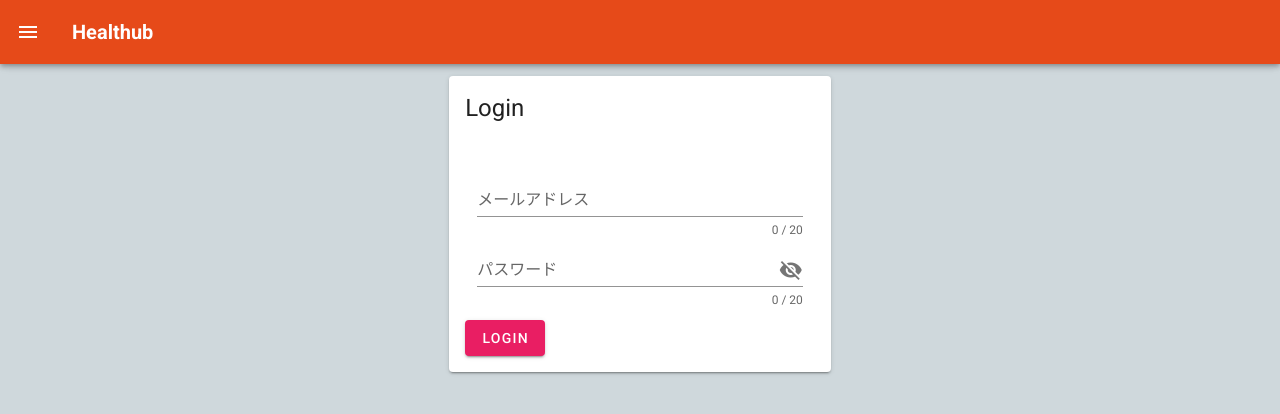
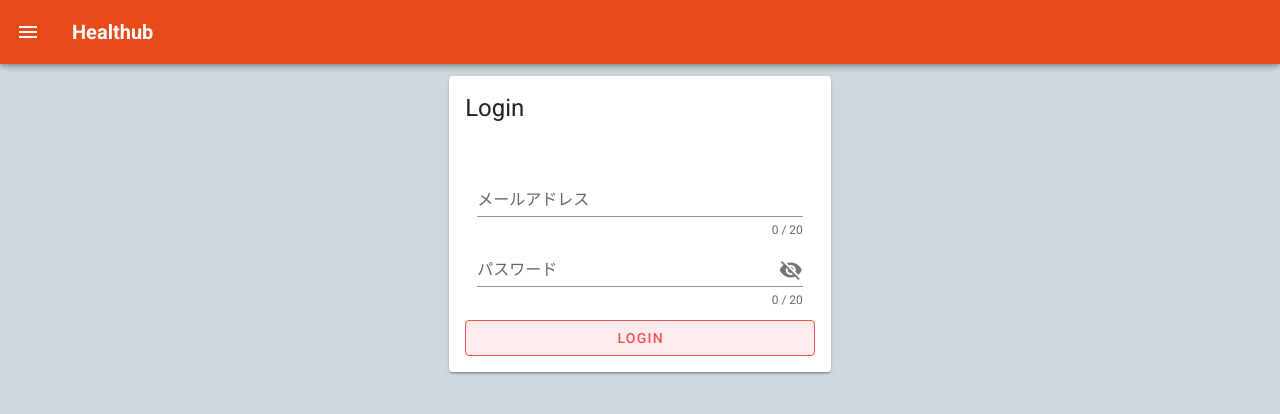
Before and after one commit to kin-downey/healthub-frontend, a Vue app in the folder frontend/: page /login in a window 1280 px wide. Shown: the top 414 px of the page. Built offline with nearby package versions, Linux system fonts and the light colour scheme.

Commit message:
[update]ログインボタンのデザイン変更

```diff
--- a/frontend/src/views/Login.vue
+++ b/frontend/src/views/Login.vue
@@ -43,9 +43,15 @@
                   @click:append="show_password = !show_password"
                 />
               </v-container>
-              <v-btn class="pink white--text" :disabled="!valid" @click="login"
-                >Login</v-btn
-              >
+                  <v-btn
+                  style="background-color: #FFEBEE;"
+                  block
+                    outlined
+                    color="#EF5350"
+                    :disabled="!valid"
+                    @click="login"
+                    >Login</v-btn
+                  >
             </v-form>
           </v-card-text>
         </v-card>
```
